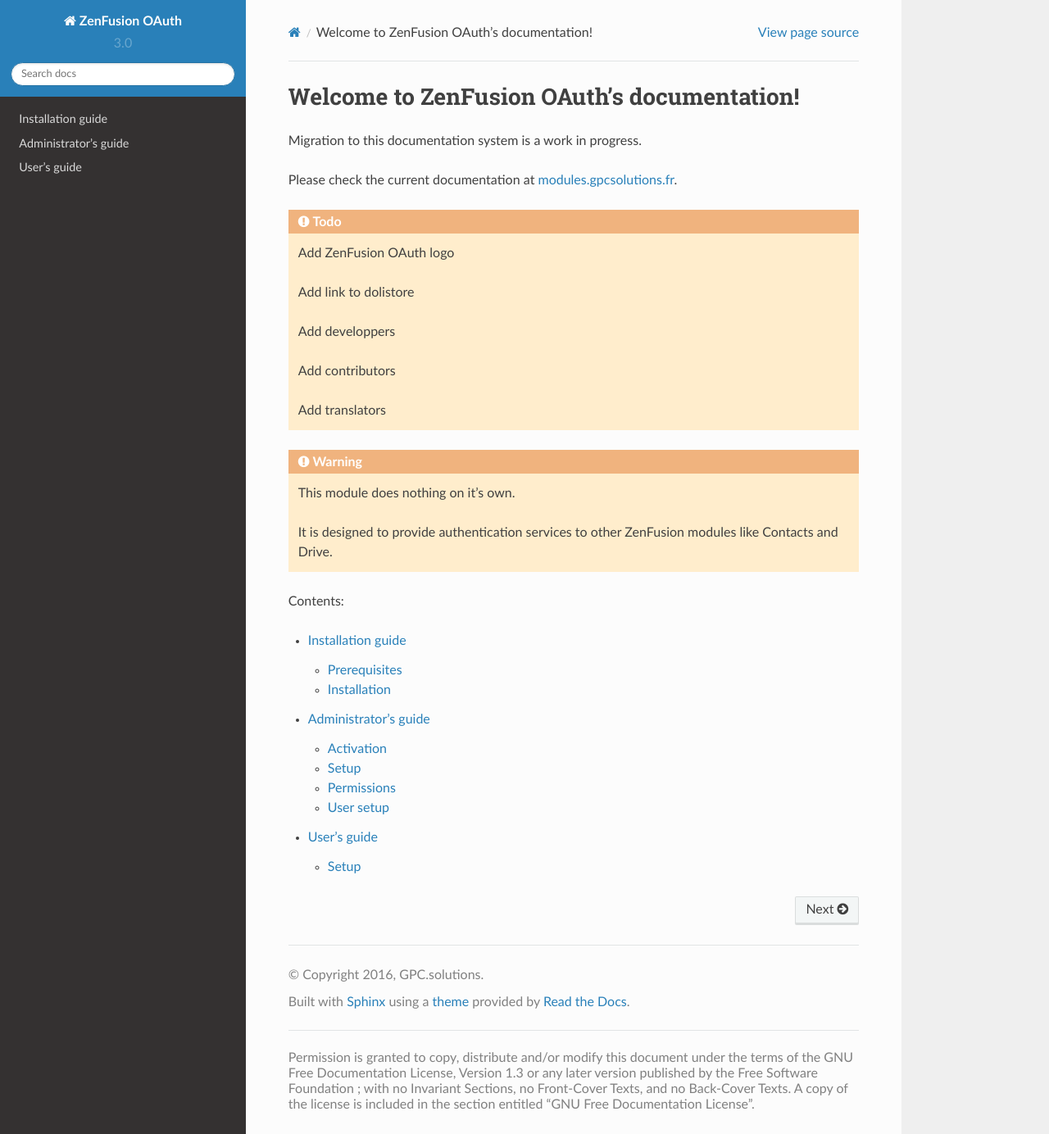
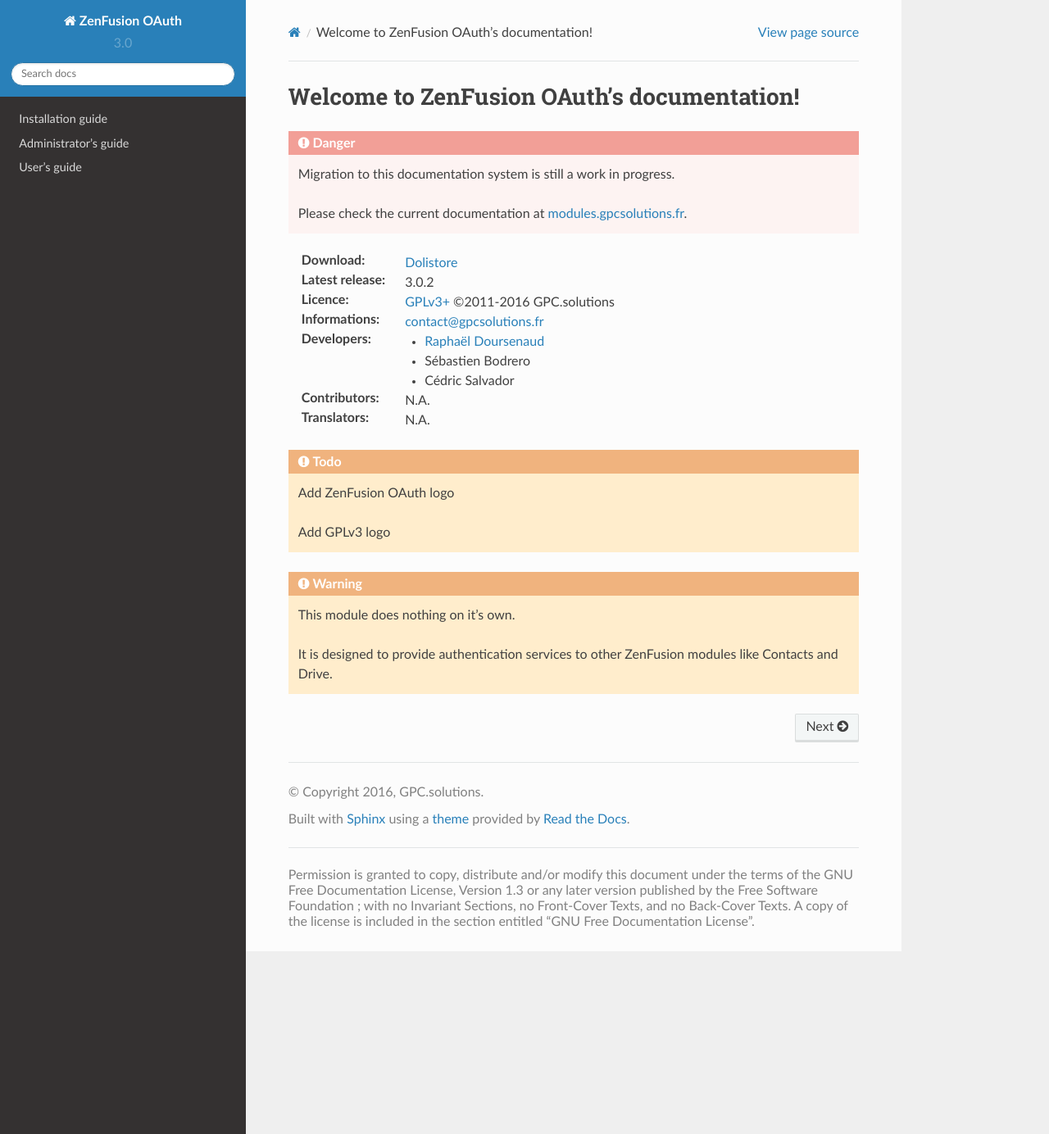
Before and after one commit to GPCsolutions/zenfusionoauth, a Sphinx documentation site: the page built from docs/index.rst, in a window 1280 px wide and 1384 px high. Shown: the whole window at 82% size. Built offline with Sphinx 7.4.7 and the Read the Docs theme 2.0.0, drawn with Linux system fonts in a browser that asks for light colours.

Commit message:
Added useful informations

```diff
--- a/docs/index.rst
+++ b/docs/index.rst
@@ -3,40 +3,61 @@
    You can adapt this file completely to your liking, but it should at least
    contain the root `toctree` directive.
 
+.. toctree::
+   :hidden:
+   :maxdepth: 2
+
+   install
+   admin
+   user
+   About <about>
+
+
+.. Links
+
 .. _modules.gpcsolutions.fr: http://modules.gpcsolutions.fr
 
+.. _Dolistore: https://www.dolistore.com/en/interface-with-other-sofware-systems/313-ZenFusion-OAuth-for-Google.html
+
+.. _GPLv3+: http://www.gnu.org/licenses/gpl-3.0.html
+
+.. _Raphaël Doursenaud: rdoursenaud@gpcsolutions.fr
+
+
+.. Homepage
 
 Welcome to ZenFusion OAuth's documentation!
 ===========================================
 
-Migration to this documentation system is a work in progress.
+.. danger::
+   Migration to this documentation system is still a work in progress.
 
-Please check the current documentation at `modules.gpcsolutions.fr`_.
+   Please check the current documentation at `modules.gpcsolutions.fr`_.
+
+:Download: `Dolistore`_
+
+:Latest release: |release|
+
+:Licence: `GPLv3+`_ ©2011-2016 GPC.solutions
+
+:Informations: contact@gpcsolutions.fr
+
+:Developers: - `Raphaël Doursenaud`_
+   - Sébastien Bodrero
+   - Cédric Salvador
+
+:Contributors: N.A.
+
+:Translators: N.A.
 
 .. todo::
 
    Add ZenFusion OAuth logo
 
-   Add link to dolistore
-
-   Add developpers
-
-   Add contributors
-
-   Add translators
+   Add GPLv3 logo
 
 .. warning::
 
    This module does nothing on it's own.
 
    It is designed to provide authentication services to other ZenFusion modules like Contacts and Drive.
-
-Contents:
-
-.. toctree::
-   :maxdepth: 2
-
-   install
-   admin
-   user
-   About <about>
```
Also changed, not shown: 2 other files.
